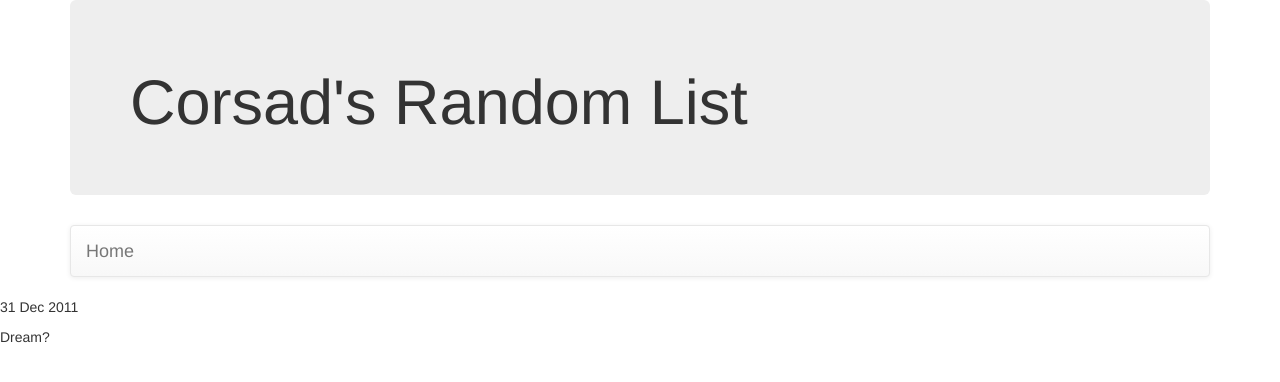
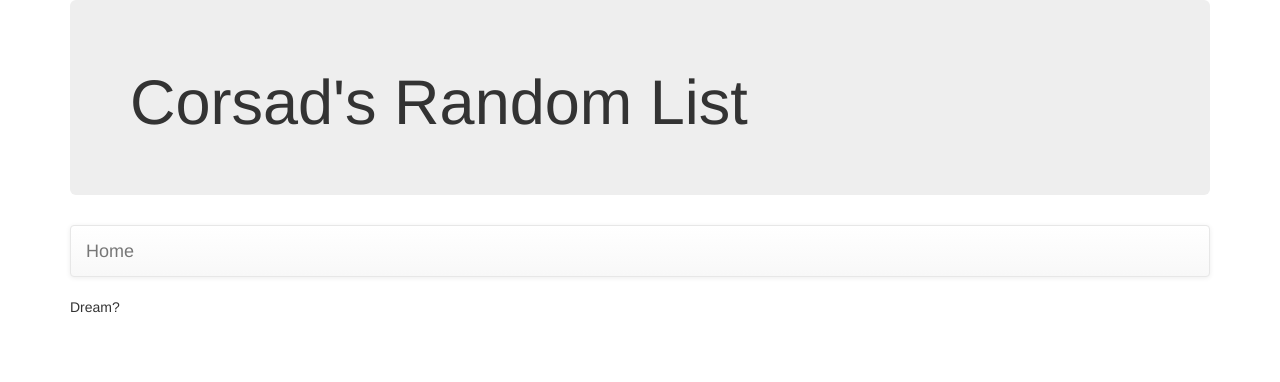
Before and after one commit to Corsad/Corsad.github.io, a Jekyll site: the page built from _posts/2011-12-31-test.md, in a window 1280 px wide. Shown: the top 382 px of the page. Built offline with Jekyll 4.4.1, drawn with Linux system fonts in a browser that asks for light colours; nearby versions of some CDN libraries; library files that are not in the unit come from our copies; Markdown is read by kramdown in place of the engine named in the settings.

Commit message:
Changed Post

```diff
--- a/_layouts/post.html
+++ b/_layouts/post.html
@@ -1,16 +1,7 @@
-<html>
-<head>
-    <title>{{page.title}}</title>
-</head>
+---
+layout: default
+---
 
-<body>
-    {% include header.html %}
-    <p class="meta">{{ page.date | date_to_string }}</p>
-
-    <div class = "post">
-        {{ content }}
-    </div>
-
-    <script src="./bootstrap-3.2.0-dist/js/bootstrap.min.js"></script>
-</body>
-</html>
+<div class="post">
+	{{content}}
+</div>
```
